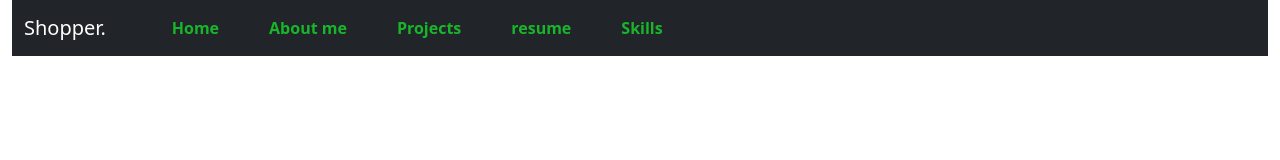
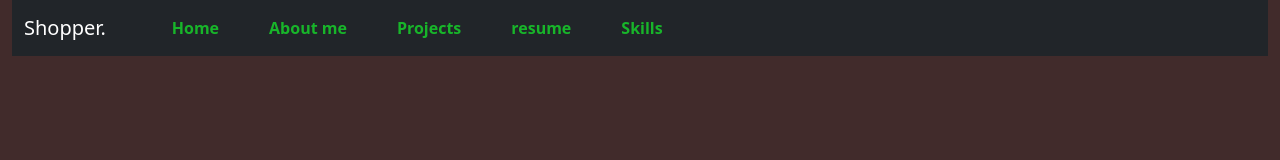
Before and after one commit to satish-kothaluru/satish, a website: page index.html in a window 1280 px wide. Drawn offline with nearby package versions, Linux system fonts and the light colour scheme.

Commit message:
Update index.html
changes

```diff
--- a/index.html
+++ b/index.html
@@ -13,6 +13,9 @@
             color: rgb(24, 181, 42);
             margin-left: 50px;
             font-weight: bold;
+        }
+        body{
+            background-color: rgb(65, 43, 43);
         }
     </style>
 
@@ -40,6 +43,9 @@
         </div>
 
     </nav>
+    <div>
+
+    </div>
 
 </body>
 </html>
```
